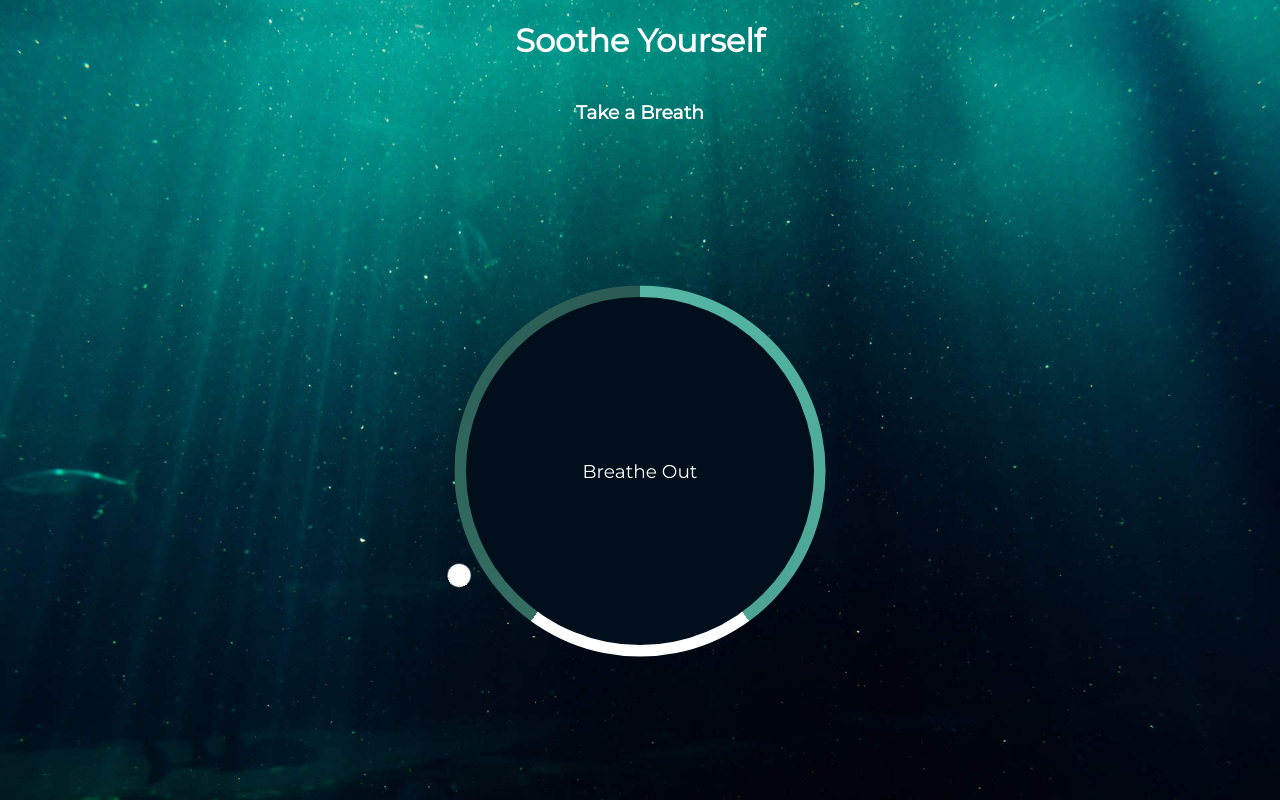
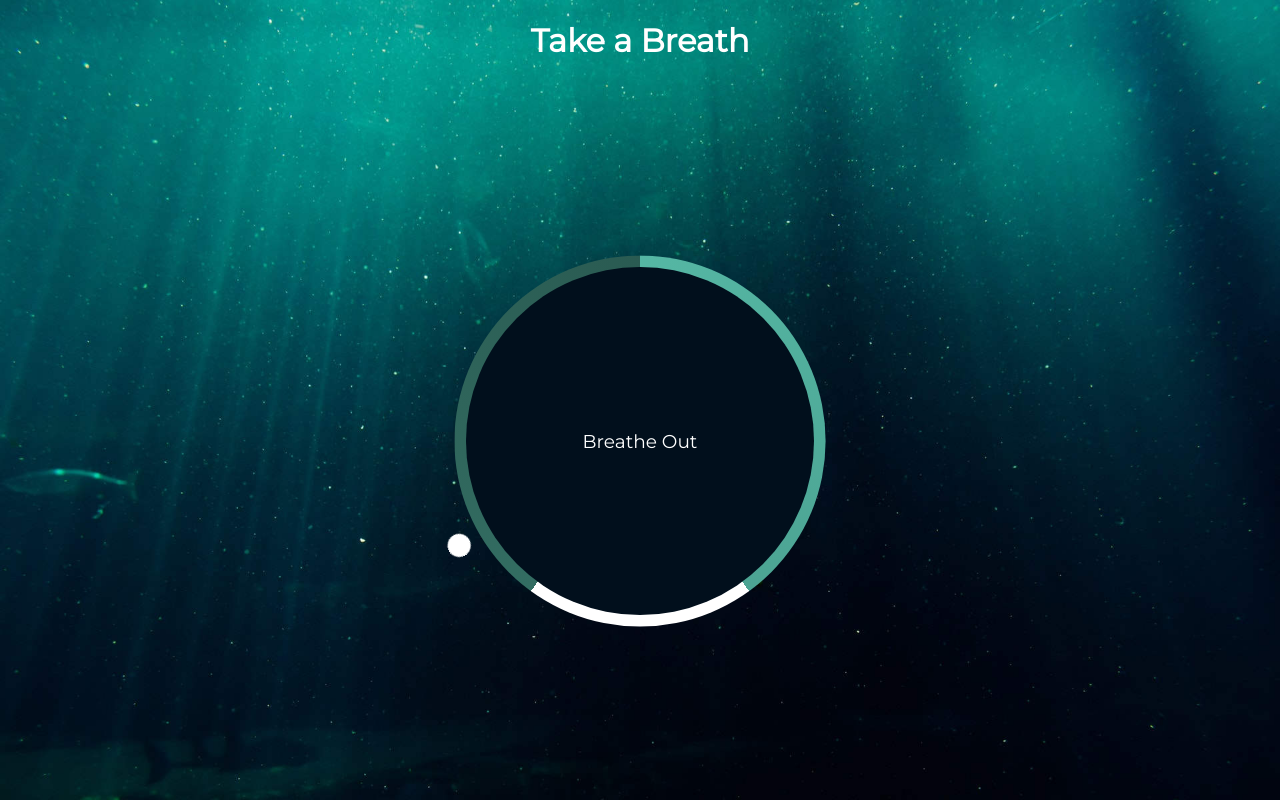
Before and after one commit to obiwankubernetes/breathe-app, a plain HTML site: page index.html in a window 1280 px wide. Drawn offline with Linux system fonts and the light colour scheme.

Commit message:
change name

```diff
--- a/index.html
+++ b/index.html
@@ -12,8 +12,7 @@
 
 <body>
     <!-- add body header -->
-    <h1>Soothe Yourself</h1>
-    <h3>Take a Breath</h3>
+    <h1>Take a Breath</h1>
     <div class="container">
         <!-- create div class circle by typing .circle -->
         <div class="circle"></div>
@@ -26,7 +25,6 @@
 
         <div class="gradient-circle"></div>
     </div>
-
     <script src="script.js"></script>
 </body>
 
```
